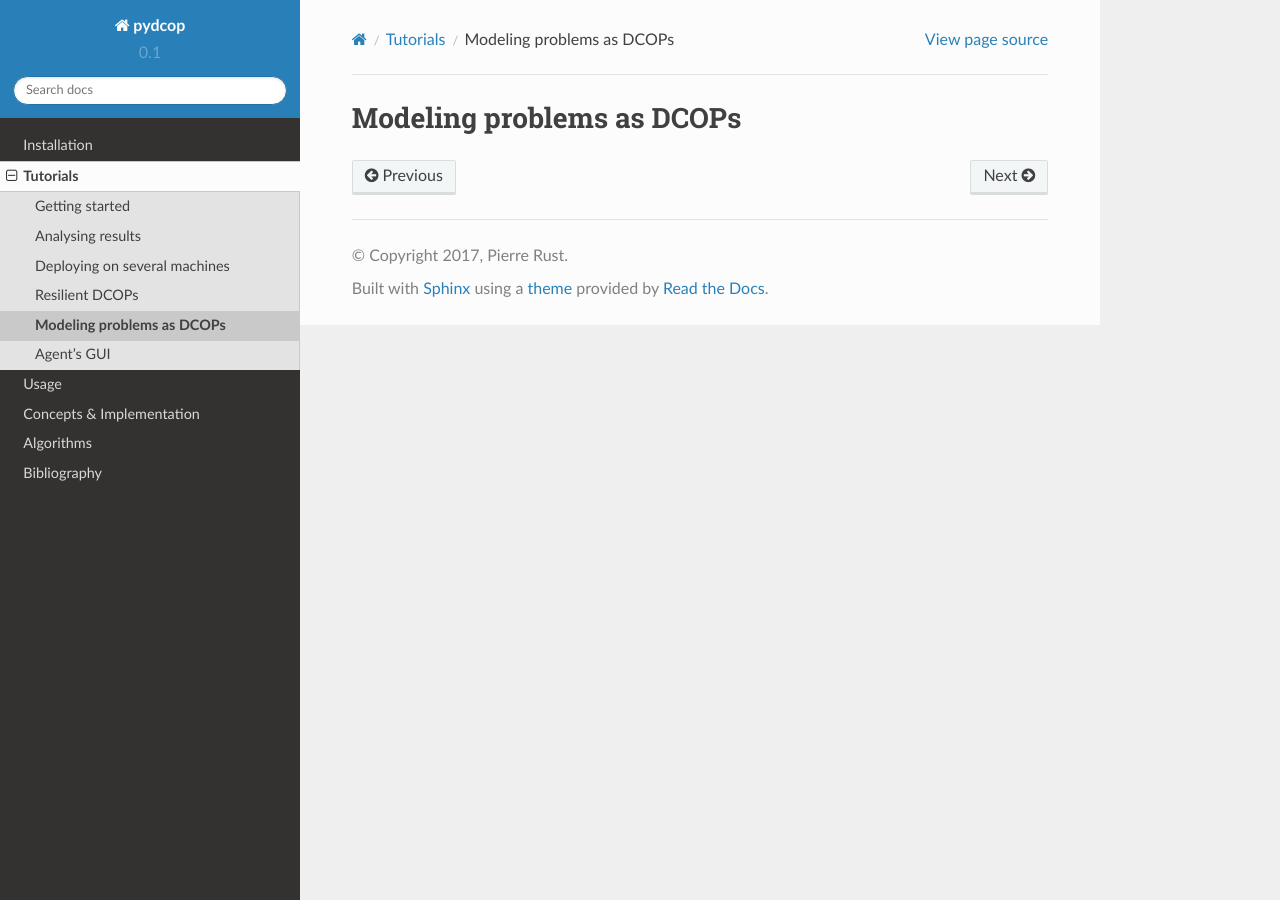
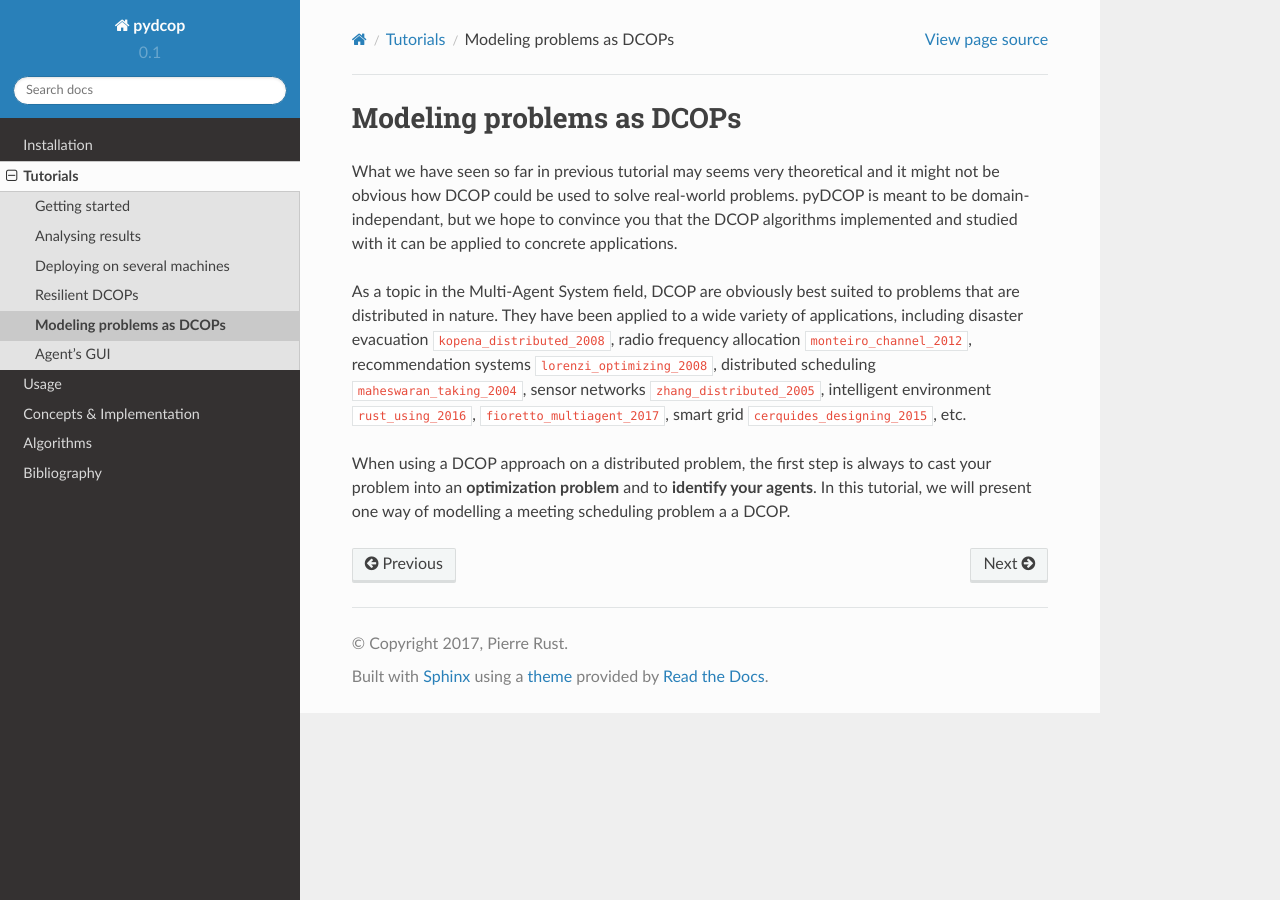
Before and after one commit to Orange-OpenSource/pyDcop, a Sphinx documentation site: the page built from docs/tutorials/problem_modeling.rst, in a window 1280 px wide. Built offline with Sphinx 7.4.7 and the Read the Docs theme 2.0.0, drawn with Linux system fonts in a browser that asks for light colours; cross-references to code outside the pages are shown as plain code; some of the changed lines change nothing that is shown.

Commit message:
Doc: add références for DCOP applications

```diff
--- a/docs/biblio.bib
+++ b/docs/biblio.bib
@@ -122,3 +122,100 @@
 	keywords = {DPOP, H-DPOP},
 	file = {Petcu - 2007 - A Class of Algorithms for Distributed Constraint O.pdf:/home/pierre/Documents/Zotero/storage/5IAF4AYS/Petcu - 2007 - A Class of Algorithms for Distributed Constraint O.pdf:application/pdf}
 }
+
+@article{fioretto_distributed_2016,
+	title = {Distributed {Constraint} {Optimization} {Problems} and {Applications}: {A} {Survey}},
+	shorttitle = {Distributed {Constraint} {Optimization} {Problems} and {Applications}},
+	url = {http://arxiv.org/abs/1602.06347},
+	doi = {10.1613/jair.5565},
+	abstract = {The ﬁeld of Multi-Agent System (MAS) is an active area of research within Artiﬁcial Intelligence, with an increasingly important impact in industrial and other real-world applications. In a MAS, autonomous agents interact to pursue personal interests and/or to achieve common objectives. Distributed Constraint Optimization Problems (DCOPs) have emerged as a prominent agent model to govern the agents’ autonomous behavior, where both algorithms and communication models are driven by the structure of the speciﬁc problem. During the last decade, several extensions to the DCOP model have been proposed to enable support of MAS in complex, realtime, and uncertain environments.},
+	language = {en},
+	urldate = {2018-06-08},
+	journal = {arXiv:1602.06347 [cs]},
+	author = {Fioretto, Ferdinando and Pontelli, Enrico and Yeoh, William},
+	month = feb,
+	year = {2016},
+	note = {arXiv: 1602.06347},
+	file = {Fioretto et al. - 2016 - Distributed Constraint Optimization Problems and A.pdf:/home/pierre/Documents/Zotero/storage/7KAFRWG5/Fioretto et al. - 2016 - Distributed Constraint Optimization Problems and A.pdf:application/pdf}
+}
+
+@article{kopena_distributed_2008,
+	title = {Distributed {Coordination} of {First} {Responders}},
+	volume = {12},
+	issn = {1089-7801},
+	url = {http://ieeexplore.ieee.org/document/4428334/},
+	doi = {10.1109/MIC.2008.9},
+	number = {1},
+	urldate = {2018-06-08},
+	journal = {IEEE Internet Computing},
+	author = {Kopena, Joseph B. and Sultanik, Evan A. and Lass, Robert N. and Nguyen, Duc N. and Dugan, Christopher J. and Modi, Pragnesh J. and Regli, William C.},
+	month = jan,
+	year = {2008},
+	pages = {45--47},
+	file = {Kopena et al. - 2008 - Distributed Coordination of First Responders.pdf:/home/pierre/Documents/Zotero/storage/W22KGHNX/Kopena et al. - 2008 - Distributed Coordination of First Responders.pdf:application/pdf}
+}
+
+
+@article{monteiro_channel_2012,
+	title = {Channel allocation algorithms for {WLANs} using distributed optimization},
+	volume = {66},
+	issn = {14348411},
+	url = {http://linkinghub.elsevier.com/retrieve/pii/S1434841111002640},
+	doi = {10.1016/j.aeue.2011.10.012},
+	language = {en},
+	number = {6},
+	urldate = {2018-06-08},
+	journal = {AEU - International Journal of Electronics and Communications},
+	author = {Monteiro, Tânia L. and Pellenz, Marcelo E. and Penna, Manoel C. and Enembreck, Fabrício and Souza, Richard Demo and Pujolle, Guy},
+	month = jun,
+	year = {2012},
+	pages = {480--490}
+}
+
+@inproceedings{lorenzi_optimizing_2008,
+	address = {Berlin, Heidelberg},
+	title = {Optimizing {Preferences} within {Groups}: {A} {Case} {Study} on {Travel} {Recommendation}},
+	isbn = {978-3-540-88190-2},
+	abstract = {This work describes a multiagent recommender system where agents work on behalf of members of a group of customers, trying to reach the best recommendation for the whole group. The goal is to model the group recommendation as a distributed constraint optimization problem, taking customer preferences into account and searching for the best solution. Experimental results show that this approach can be sucessfully applied to propose recommendations to a group of users.},
+	booktitle = {Advances in {Artificial} {Intelligence} - {SBIA} 2008},
+	publisher = {Springer Berlin Heidelberg},
+	author = {Lorenzi, Fabiana and dos Santos, Fernando and Ferreira, Paulo R. and Bazzan, Ana L. C.},
+	editor = {Zaverucha, Gerson and da Costa, Augusto Loureiro},
+	year = {2008},
+	pages = {103--112}
+}
+
+@inproceedings{maheswaran_taking_2004,
+	title = {Taking {DCOP} to the real world: efficient complete solutions for distributed multi-event scheduling},
+	shorttitle = {Taking {DCOP} to the real world},
+	abstract = {Distributed Constraint Optimization (DCOP) is an elegant formalism relevant to many areas in multiagent systems, yet complete algorithms have not been pursued for real world applications due to perceived complexity. To capably capture a rich class of complex problem domains, we introduce the Distributed Multi-Event Scheduling (DiMES) framework and design congruent DCOP formulations with binary constraints which are proven to yield the optimal solution. To approach real-world efficiency requirements, we obtain immense speedups by improving communication structure and precomputing best case bounds. Heuristics for generating better communication structures and calculating bound in a distributed manner are provided and tested on systematically developed domains for meeting scheduling and sensor networks, exemplifying the viability of complete algorithms. 1.},
+	booktitle = {in {AAMAS}},
+	author = {Maheswaran, Rajiv T. and Tambe, Milind and Bowring, Emma and Pearce, Jonathan P. and Varakantham, Pradeep},
+	year = {2004},
+	pages = {310--317},
+	annote = {@INPROCEEDINGS\{Maheswaran04takingdcop, author = \{Rajiv T. Maheswaran and Milind Tambe and Emma Bowring and Jonathan P. Pearce and Pradeep Varakantham\}, title = \{Taking DCOP to the real world: efficient complete solutions for distributed multi-event scheduling\}, booktitle = \{in AAMAS\}, year = \{2004\}, pages = \{310--317\} \}},
+	file = {Citeseer - Snapshot:/home/pierre/Documents/Zotero/storage/BHWUD9WP/summary.html:text/html;Maheswaran et al. - 2004 - Taking DCOP to the real world efficient complete .pdf:/home/pierre/Documents/Zotero/storage/IHKWHULU/Maheswaran et al. - 2004 - Taking DCOP to the real world efficient complete .pdf:application/pdf}
+}
+
+@inproceedings{cerquides_designing_2015,
+	address = {Istanbul, Turkey},
+	title = {Designing a {Marketplace} for the {Trading} and {Distribution} of {Energy} in the {Smart} {Grid}},
+	url = {https://hal.archives-ouvertes.fr/hal-01122020},
+	booktitle = {14th {International} {Conference} on {Autonomous} {Agents} and {Multiagent} {Systems} ({AAMAS})},
+	author = {Cerquides, Jesus and Picard, Gauthier and Rodriguez-Aguilar, juan},
+	year = {2015},
+	pages = {1285--1293},
+	file = {Cerquides et al. - 2015 - Designing a Marketplace for the Trading and Distri.pdf:/home/pierre/Documents/Zotero/storage/Q4B6INLX/Cerquides et al. - 2015 - Designing a Marketplace for the Trading and Distri.pdf:application/pdf;Cerquides et al. - 2015 - Designing a Marketplace for the Trading and Distri.pdf:/home/pierre/Documents/Zotero/storage/5BJBV5D6/Cerquides et al. - 2015 - Designing a Marketplace for the Trading and Distri.pdf:application/pdf}
+}
+
+@inproceedings{fioretto_multiagent_2017,
+	address = {São Paulo, Brazil},
+	title = {A {Multiagent} {System} {Approach} to {Scheduling} {Devices} in {Smart} {Homes}},
+	abstract = {Demand-side management (DSM) in the smart grid allows customers to make autonomous decisions on their energy consumption, helping energy providers to reduce the energy peaks in load demand. The automated scheduling of smart devices in residential and commercial buildings plays a key role in DSM. Due to data privacy and user autonomy, such an approach is best implemented through distributed multiagent systems. This paper makes the following contributions: (i) It introduces the Smart Home Device Scheduling (SHDS) problem, which formalizes the device scheduling and coordination problem across multiple smart homes as a multi-agent system; (ii) It describes a mapping of this problem to a distributed constraint optimization problem; (iii) It proposes a distributed algorithm for the SHDS problem; and (iv) It presents empirical results from a physically distributed system of Raspberry Pis, each capable of controlling smart devices through hardware interfaces, as well as larger scale synthetic experiments.},
+	language = {en},
+	booktitle = {Proceedings of the 16th {Conference} on {Autonomous} {Agents} and {MultiAgent} {Systems}},
+	author = {Fioretto, Ferdinando and Yeoh, William and Pontelli, Enrico},
+	year = {2017},
+	pages = {9},
+	file = {Fioretto et al. - A Multiagent System Approach to Scheduling Devices.pdf:/home/pierre/Documents/Zotero/storage/Z7BITDA9/Fioretto et al. - A Multiagent System Approach to Scheduling Devices.pdf:application/pdf}
+}
--- a/docs/tutorials/problem_modeling.rst
+++ b/docs/tutorials/problem_modeling.rst
@@ -4,3 +4,28 @@
 
 Modeling problems as DCOPs
 ==========================
+
+What we have seen so far in previous tutorial may seems very theoretical
+and it might not be obvious how DCOP could be used to solve
+real-world problems.
+pyDCOP is meant to be domain-independant, but we hope to convince you that
+the DCOP algorithms implemented and studied with it can be applied to
+concrete applications.
+
+As a topic in the Multi-Agent System field,
+DCOP are obviously best suited to problems that are distributed in nature.
+They have been applied to a wide variety of applications, including
+disaster evacuation :cite:`kopena_distributed_2008`,
+radio frequency allocation :cite:`monteiro_channel_2012`,
+recommendation systems :cite:`lorenzi_optimizing_2008`,
+distributed scheduling :cite:`maheswaran_taking_2004`,
+sensor networks :cite:`zhang_distributed_2005`,
+intelligent environment :cite:`rust_using_2016`, :cite:`fioretto_multiagent_2017`,
+smart grid :cite:`cerquides_designing_2015`,
+etc.
+
+When using a DCOP approach on a distributed problem, the first step is always
+to cast your problem into an **optimization problem**
+and to **identify your agents**.
+In this tutorial, we will present one way of modelling a meeting scheduling
+problem a a DCOP.
```
